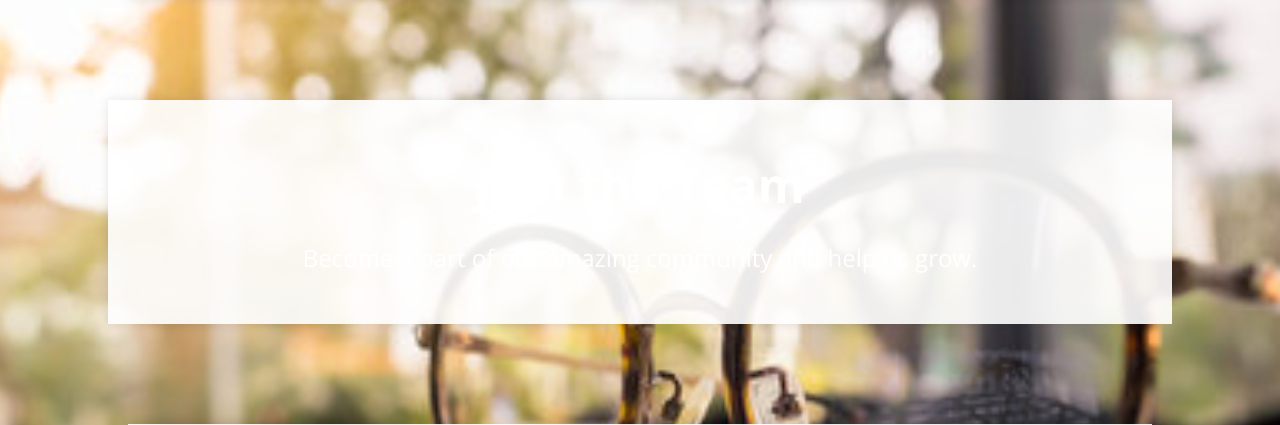
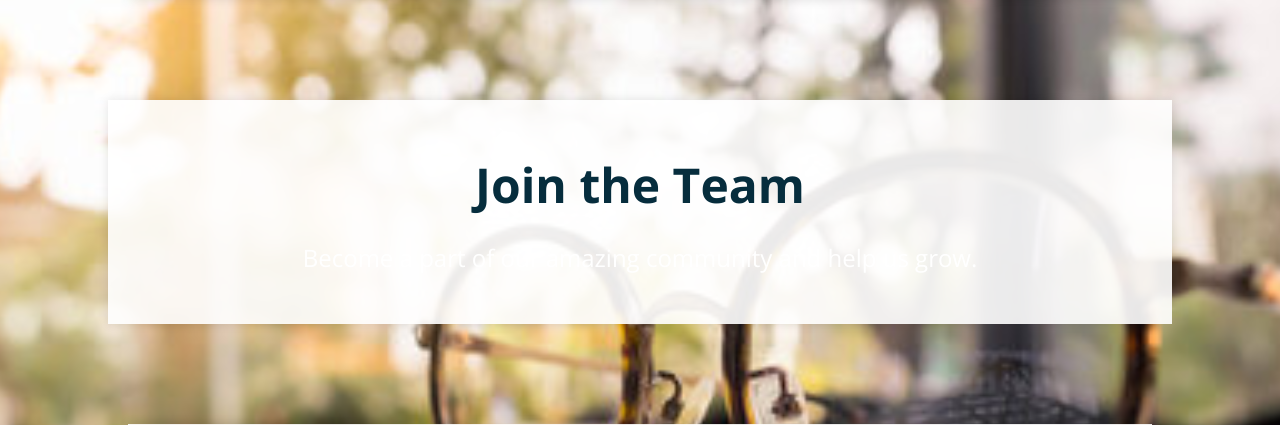
Before and after one commit to Theos-the-dawg/happy_grad_fin, a Django app: page /join_the_team/ in a window 1280 px wide. Shown: the part 110-535 px from the top of the page. Run offline with Django 4.2, Linux system fonts and the light colour scheme.

Commit message:
add-structure-and-fix-join-page

```diff
--- a/service_matcher/templates/join_the_team.html
+++ b/service_matcher/templates/join_the_team.html
@@ -5,7 +5,7 @@
     <meta charset="UTF-8">
     <meta name="viewport" content="width=device-width, initial-scale=1.0">
     <title>Join the Team</title>
-    <link rel="icon" href="/static/images/logo.svg" type="image/x-icon"/>
+    <link rel="icon" href="{% static 'images/logo.svg' %}" type="image/x-icon"/>
     <link rel="stylesheet" href="{% static 'css/join_the_team.css' %}">
     <link href="https://fonts.googleapis.com/css2?family=Open+Sans:wght@400;700&display=swap" rel="stylesheet">
     <link href="https://fonts.googleapis.com/css2?family=Roboto:wght@400;700&display=swap" rel="stylesheet">
--- a/static/css/join_the_team.css
+++ b/static/css/join_the_team.css
@@ -1,5 +1,3 @@
-/* join_the_team.css */
-
 body {
     font-family: 'Open Sans', sans-serif;
     margin: 0;
@@ -19,7 +17,7 @@ body {
 
 nav {
     background-color: #062d3d;
-    /* color: #fff; */
+    color: #fff;
 }
 
 nav .container {
@@ -59,6 +57,7 @@ header {
 header h1 {
     font-size: 3em;
     margin-bottom: 20px;
+    color: #062d3d;
 }
 
 header p {
```
